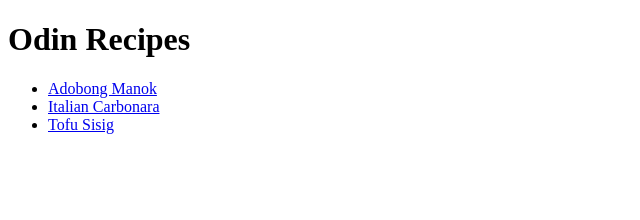
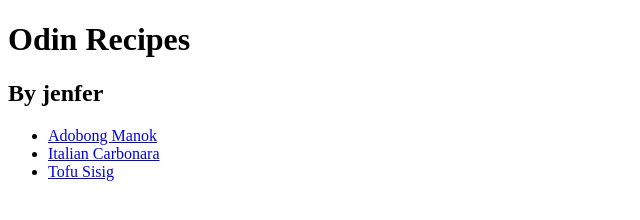
Before and after one commit to LordJepjep/odin-recipes, a plain HTML site: page index.html in a window 1280 px wide. Shown: the whole page, without its empty margins (0-640 px from the left). Drawn offline with Linux system fonts and the light colour scheme.

Commit message:
Add author heading in index

```diff
--- a/index.html
+++ b/index.html
@@ -7,6 +7,7 @@
 </head>
 <body>
     <h1>Odin Recipes</h1>
+    <h2>By jenfer</h2>
     <ul>
         <li><a href="recipes/adobong-manok.html">Adobong Manok</a></li>
         <li><a href="recipes/italian-carbonara.html">Italian Carbonara</a></li>
```
